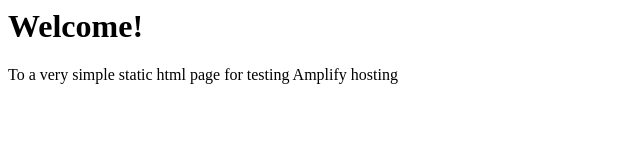
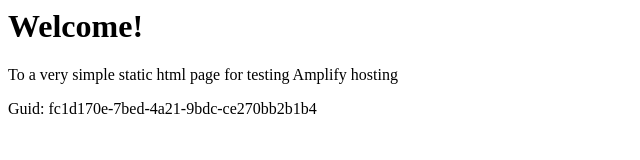
Before and after one commit to aws-aemilia-arn/Github-PR-Commit-Integration-Test-DoNotTouch-GitHubAutoBuildCanaryTest-v1-preprod-eu-north-1, a website: page src/index.html in a window 1280 px wide. Shown: the whole page, without its empty margins (0-640 px from the left). Drawn offline with Linux system fonts and the light colour scheme.

Commit message:
commit from integ tests

```diff
--- a/src/index.html
+++ b/src/index.html
@@ -1,3 +1,5 @@
+
+
 <html lang="en">
 
 <head>
@@ -10,6 +12,6 @@
 <body>
     <h1>Welcome!</h1>
     <p>To a very simple static html page for testing Amplify hosting</p>
-</body>
+    <p>Guid: fc1d170e-7bed-4a21-9bdc-ce270bb2b1b4</p></body>
 
 </html>
```
